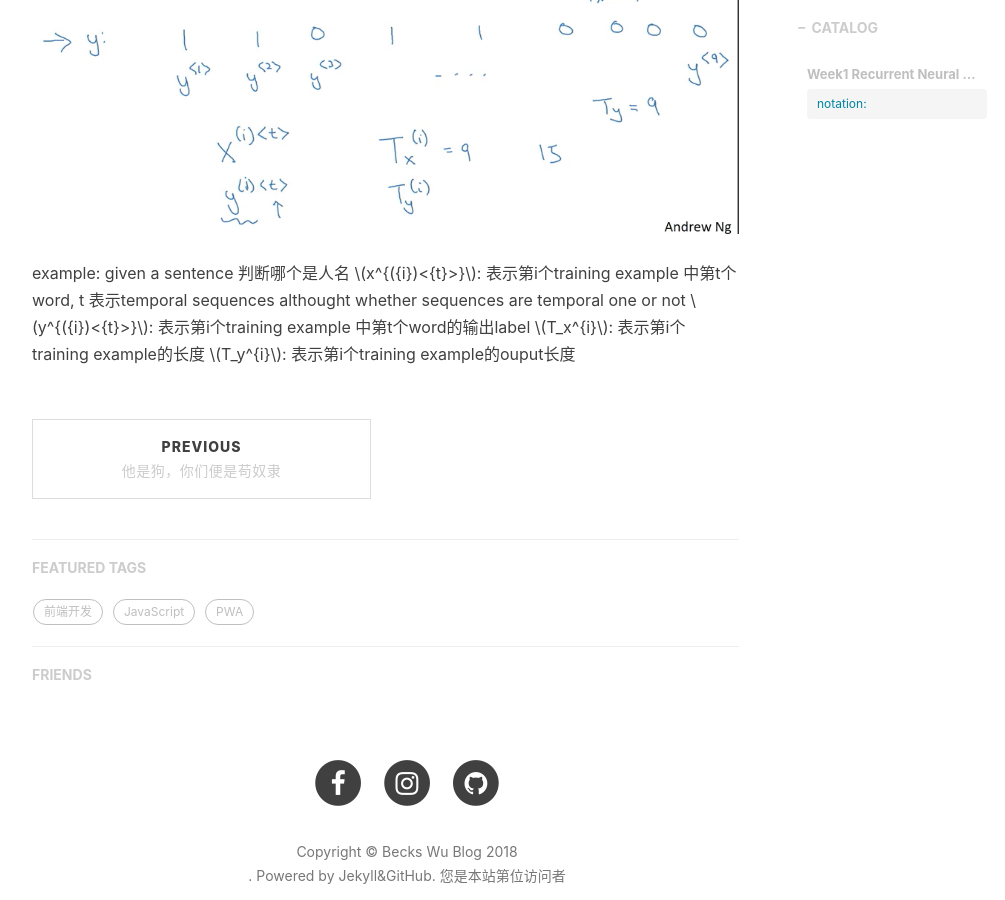
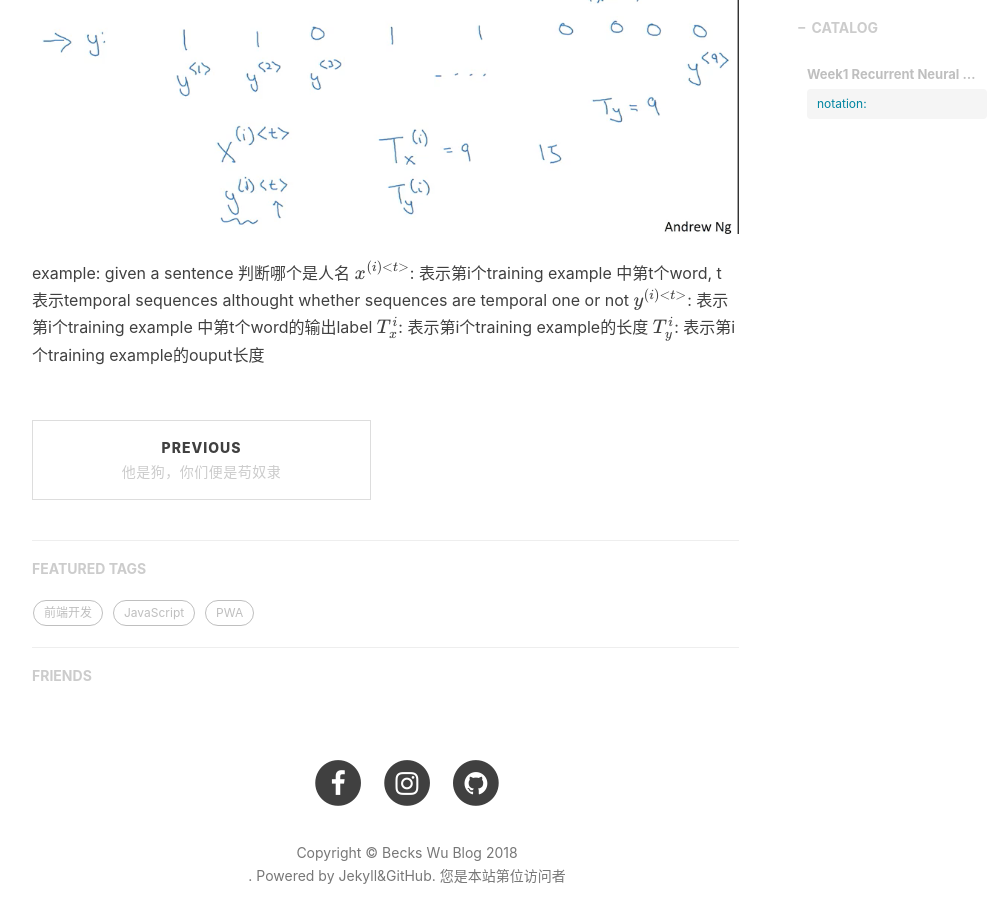
Before and after one commit to beckswu/beckswu.github.io, a Jekyll site: the page built from _posts/2018-09-12-deep-learning-rnn-note.markdown, in a window 1280 px wide and 900 px high, scrolled down 1266 px. Shown: the whole window, without its empty margins (233-1238 px from the left). Built offline with Jekyll 4.4.1, drawn with Linux system fonts in a browser that asks for light colours; nearby versions of some CDN libraries; formulas are drawn with MathJax 3; comment, search, counter and statistics services are not loaded; some of the changed lines change nothing that is shown.

Commit message:
add notation

```diff
--- a/_posts/2018-09-12-deep-learning-rnn-note.markdown
+++ b/_posts/2018-09-12-deep-learning-rnn-note.markdown
@@ -25,7 +25,7 @@
 
 
 sometimes 输入X 和 输出Y 可以是不同的长度，sometimes X和Y(example 4,7)是同样长度的, sometimes 只有X或者只有Y是sequence的 (example 2)
-
+<script type="text/javascript" async src="https://cdn.mathjax.org/mathjax/latest/MathJax.js?config=TeX-MML-AM_CHTML"> </script>
 #### notation:
 [![](https://raw.githubusercontent.com/beckswu/beckswu.github.io/master/img/post/Deep%20Learning%20-%20Sequence%20Model%20note/week1pic1.png)](https://raw.githubusercontent.com/beckswu/beckswu.github.io/master/img/post/Deep%20Learning%20-%20Sequence%20Model%20note/week1pic1.png)
 example: given a sentence 判断哪个是人名
```
